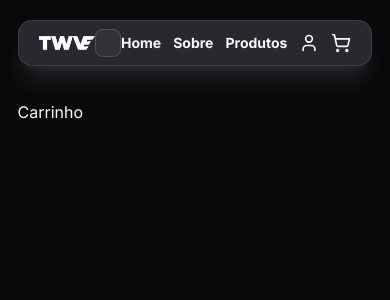
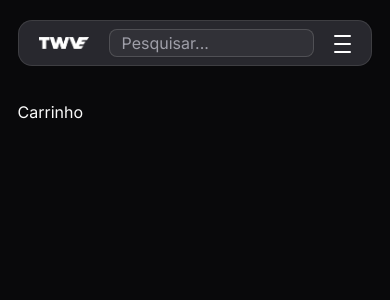
Before and after one commit to micher12/twelvecommerce, a Next.js app: page /cart in a window 390 px wide. Shown: the top 300 px of the page. Built offline with nearby package versions, Linux system fonts and the light colour scheme.

Commit message:
feat: updated header for responsivity, added mobileBtn

```diff
--- a/next.config.ts
+++ b/next.config.ts
@@ -9,7 +9,8 @@ const nextConfig: NextConfig = {
                 pathname: "/v0/b/**"
             }
         ]
-    }
+    },
+    allowedDevOrigins: ['local-origin.dev', '*.local-origin.dev','192.168.18.2'],
 };
 
 export default nextConfig;
--- a/package.json
+++ b/package.json
@@ -34,6 +34,7 @@
     "react": "^19.0.0",
     "react-dom": "^19.0.0",
     "react-hook-form": "^7.60.0",
+    "react-medium-image-zoom": "^5.3.0",
     "tailwind-merge": "^3.3.1",
     "zod": "^4.0.5"
   },
--- a/src/app/(site)/home/page.tsx
+++ b/src/app/(site)/home/page.tsx
@@ -16,7 +16,7 @@ export default async function Home(){
     })
 
     return (
-        <div className="min-h-screen py-28! container-xl">
+        <div className="min-h-screen py-25! sm:py-28! container-xl">
             <HomeComponente heroImages={res} />
         </div>
     )
--- a/src/app/styles/globals.css
+++ b/src/app/styles/globals.css
@@ -137,8 +137,16 @@ body {
     max-width: 1500px;
 }
 
+.myTransition{
+    transition: all .4s ease;
+}
+
 .fadeIn{
     animation: fadeIn 1.4s ease forwards;
+}
+
+.fadeInPop{
+    animation: fadeInPop .6s cubic-bezier(0.68,-0.6,0.32,1.6) forwards;
 }
 
 .fadeOut{
@@ -154,6 +162,21 @@ body {
         filter: blur(0);
     }
     100%{
+        opacity: 1;
+    }
+}
+
+@keyframes fadeInPop {
+    0%{
+        transform: translateY(-15px);
+        opacity: 0;
+        filter: blur(8px);
+    }
+    70%{
+        filter: blur(0);
+    }
+    100%{
+        transform: translateY(0);
         opacity: 1;
     }
 }
--- a/src/components/header.tsx
+++ b/src/components/header.tsx
@@ -4,15 +4,41 @@ import { ShoppingCart, User } from "lucide-react";
 import Link from "next/link";
 import { Input } from "./ui/input";
 import Image from "next/image";
+import { useEffect, useState } from "react";
+import { HamburguerBtn } from "./ui/hamburguerBtn";
 
 export  function Header(){
+
+    const [mobile, setMobile] = useState<"md" | null>("md");
+    const [openMobile, setOpenMobile] = useState(false);
+
+    useEffect(()=>{
+        const resizePage = () => {
+            const width = window.innerWidth;
+
+            if(width <= 960){
+                setMobile("md");
+            } else{
+                setMobile(null);
+            }
+
+        }
+
+        resizePage();
+
+        addEventListener("resize", resizePage);
+
+        return ()=> { removeEventListener("resize", resizePage) };
+
+    },[])
+
 
     return (
         <header className="fixed top-5 left-0 w-full z-10">
             <div className="container">
-                <nav className="border rounded-xl p-2 px-5 w-full flex items-center bg-zinc-700/60  shadow-xl dark:shadow-slate-200/10 backdrop-blur-xs">
+                <nav className={`border rounded-xl p-2 px-5 w-full flex items-center bg-zinc-700/60 dark:shadow-slate-200/10 backdrop-blur-xs ${mobile === "md" && "gap-5"}`}>
                     <Link href={"/"}><Image priority className="hover:opacity-40" src={"/images/white_logo.png"} width={80} height={80} alt="Logo" /></Link>
-                    <ul className="w-full flex items-center justify-end">
+                    {!mobile && <ul className="w-full flex items-center justify-end">
                         <div className="w-full max-w-lg mx-auto">
                             <Input className="h-7"
                                 placeholder="Pesquisar..."
@@ -20,13 +46,21 @@ export  function Header(){
                         </div>
                         <div className="flex items-center gap-3 text-sm font-bold ">
                             <Link className="hover:text-zinc-400" href={"/home"}>Home</Link>
-                            <Link className="hover:text-zinc-400" href={"/sobre"}>Sobre</Link>
+                            <Link className="hover:text-zinc-400" href={"/about"}>Sobre</Link>
                             <Link className="hover:text-zinc-400" href={"/products"}>Produtos</Link>
                             <Link className="hover:text-zinc-400" href={"/profile"} ><span className="sr-only">Usuário</span><User className="w-5 h-5" /></Link>
                             <Link className="hover:text-zinc-400" href={"/cart"} ><span className="sr-only">Carrinho</span><ShoppingCart className="w-5 h-5" /></Link>
                         </div>
 
-                    </ul>
+                    </ul>}
+                    {mobile === "md" && (
+                        <>
+                        <Input className="h-7"
+                            placeholder="Pesquisar..."
+                        />
+                        <HamburguerBtn value={openMobile} onClick={setOpenMobile} />
+                        </>
+                    )}
                 </nav>
             </div>
         </header>
--- a/src/components/slider.tsx
+++ b/src/components/slider.tsx
@@ -1,7 +1,8 @@
 import Autoplay from "embla-carousel-autoplay";
 import { Carousel, CarouselContent, CarouselItem, CarouselPrevious, CarouselNext } from "@/components/ui/carousel";
 import Image from "next/image";
-import Link from "next/link";
+import Zoom from "react-medium-image-zoom";
+import 'react-medium-image-zoom/dist/styles.css'
 
 export function Slider({className, images}: {className?: string, images: string[]}){
     return(
@@ -18,18 +19,18 @@ export function Slider({className, images}: {className?: string, images: string[
         >
             <CarouselContent >
                 {images.map((item)=>(
-                    <CarouselItem key={item} className="min-h-[600px] flex items-center justify-center ">
+                    <CarouselItem key={item} className="min-h-[80vh] flex items-center justify-center ">
 
-                        <Link href={"/"} className="w-full h-auto">
-                            <Image className="pointer-events-auto rounded-xl" style={{width: "100%"}} priority src={item} width={1920} height={1080} quality={100} alt="Teste" />
-                        </Link>
+                        <Zoom>
+                            <Image className="pointer-events-auto rounded-xl object-cover h-[80vh] lg:h-auto" priority src={item} width={1920} height={1080} quality={100} alt="Teste" />
+                        </Zoom>
 
                     </CarouselItem>
                 ))}
 
             </CarouselContent>
-            <CarouselPrevious className="abosolute top-[50%] left-5 " />
-            <CarouselNext className="absolute top-[50%] right-5" />
+            <CarouselPrevious className="abosolute top-[50%] left-5 backdrop-blur-sm" />
+            <CarouselNext className="absolute top-[50%] right-5 backdrop-blur-sm" />
         </Carousel>
     )
 }
--- /dev/null
+++ b/src/components/ui/hamburguerBtn.tsx
@@ -0,0 +1,41 @@
+"use client";
+
+import { ShoppingCart, User } from "lucide-react";
+import Link from "next/link";
+import { Dispatch, SetStateAction } from "react";
+
+export function HamburguerBtn({value, onClick}: {value: boolean, onClick: Dispatch<SetStateAction<boolean>>}){
+
+
+    return(
+        <>
+        <div onClick={()=>onClick(!value)} className="relative w-[28px] h-[25px] top-1 cursor-pointer myTransition " >
+            <div className={`absolute left-0 w-full bg-white h-[2px] rounded-full myTransition
+                ${value
+                    ? "top-[8px] rotate-[45deg] h-[3px]"
+                    : "top-[0]"}`}
+            />
+            <div className={`absolute left-0 bg-white h-[2px] rounded-full myTransition
+                ${value
+                    ? "top-[8px] w-0"
+                    : "top-[8px] w-full"}`}
+            />
+            <div className={`absolute left-0  w-full bg-white h-[2px] rounded-full myTransition
+                ${value
+                    ? "top-[8px] rotate-[-45deg] h-[3px]"
+                    : "top-[16px]"}`}
+            />
+        </div>
+
+        {value &&
+            <div className="fixed top-14 border w-full! bg-zinc-800/60 backdrop-blur-xl p-6! rounded-lg left-0 container fadeInPop flex flex-col gap-2 items-center">
+                <Link onClick={()=>onClick(!value)} className="hover:text-zinc-400" href={"/home"}>Home</Link>
+                <Link onClick={()=>onClick(!value)} className="hover:text-zinc-400" href={"/about"}>Sobre</Link>
+                <Link onClick={()=>onClick(!value)} className="hover:text-zinc-400" href={"/products"}>Produtos</Link>
+                <Link onClick={()=>onClick(!value)} className="hover:text-zinc-400 flex gap-1" href={"/profile"} ><User className="w-5 h-5" /> Usuário</Link>
+                <Link onClick={()=>onClick(!value)} className="hover:text-zinc-400 flex gap-1" href={"/cart"} ><ShoppingCart className="w-5 h-5" /> Carrinho</Link>
+            </div>
+        }
+        </>
+    )
+}
```
Also changed, not shown: 1 other file (tests, documents, lock files or other folders).
